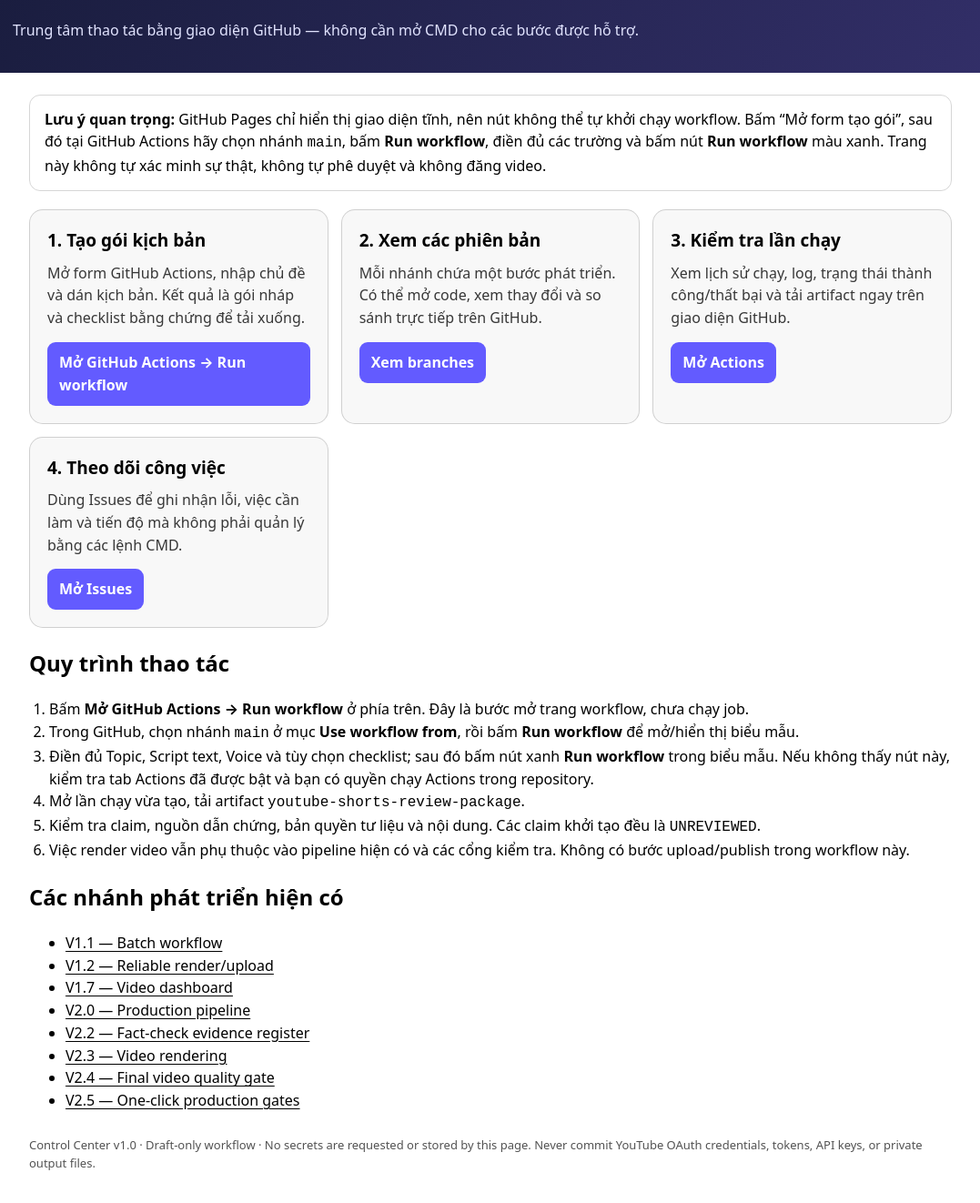
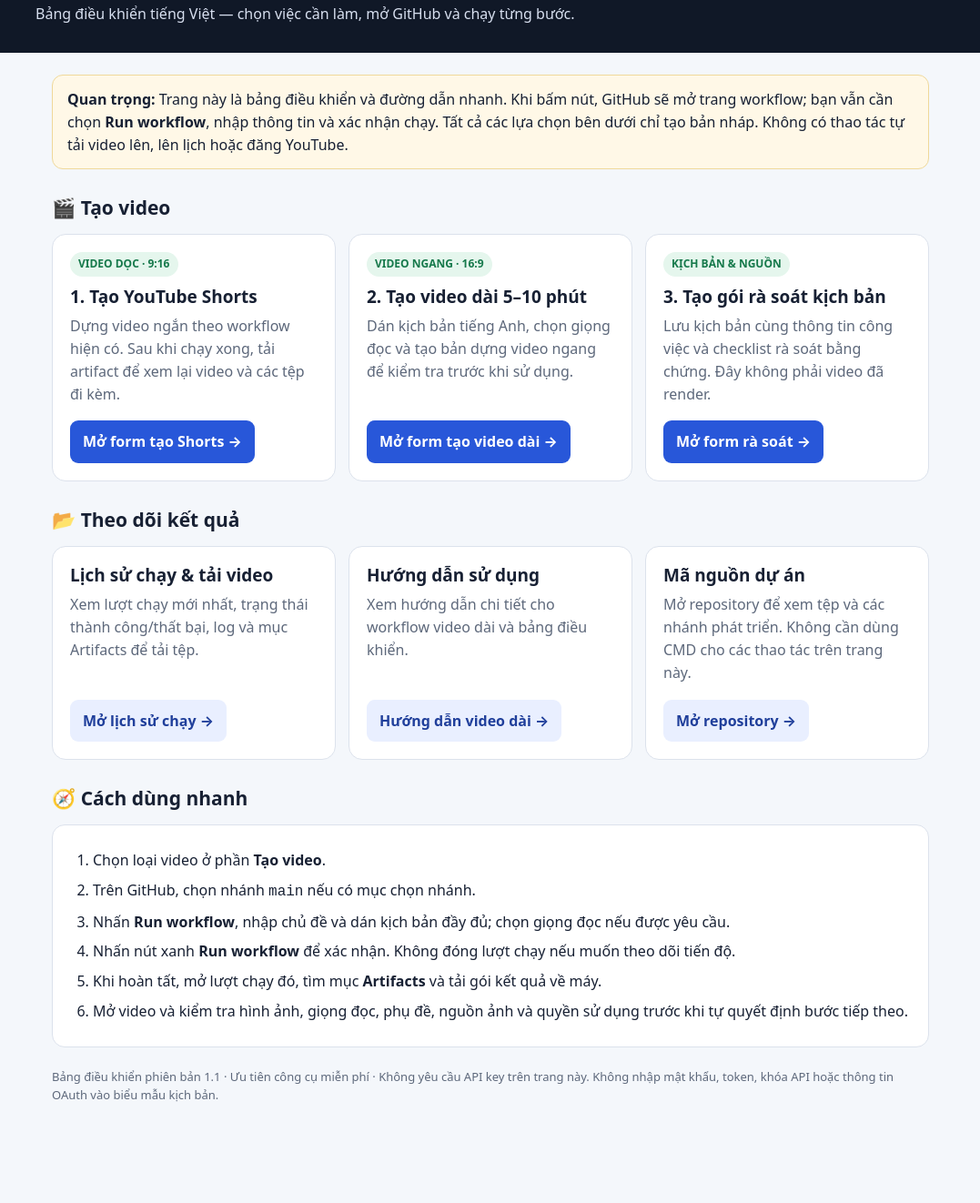
Before and after one commit to hn07/AI-YouTube-Automation, a plain HTML site: page docs/index.html in a window 1280 px wide. Shown: the part 80-1402 px from the top of the page at 91% size, without its empty margins (101-1178 px from the left). After the commit the page ends 1373 px from the top, so only its background shows below. Drawn offline with Linux system fonts and the light colour scheme.

Commit message:
Improve Vietnamese GitHub Pages control center

```diff
--- a/docs/index.html
+++ b/docs/index.html
@@ -3,49 +3,95 @@
 <head>
 <meta charset="utf-8">
 <meta name="viewport" content="width=device-width, initial-scale=1">
-<title>AI YouTube Automation — Control Center</title>
+<meta name="theme-color" content="#101827">
+<title>AI YouTube Automation — Bảng điều khiển</title>
 <style>
-:root{color-scheme:light dark;--accent:#635bff;--panel:color-mix(in srgb,Canvas 94%,#888 6%);--line:color-mix(in srgb,CanvasText 16%,transparent)}
-*{box-sizing:border-box}body{margin:0;font:16px/1.55 system-ui,-apple-system,Segoe UI,sans-serif;background:Canvas;color:CanvasText}
-header{padding:34px max(22px,calc((100% - 1050px)/2));background:linear-gradient(120deg,#171b3a,#34306b);color:white}
-header h1{margin:0 0 8px;font-size:clamp(25px,4vw,38px)}header p{margin:0;color:#e2e4ff}
-main{max-width:1050px;margin:24px auto;padding:0 18px 50px}.notice{border:1px solid var(--line);padding:14px 16px;border-radius:12px;margin-bottom:20px}
-.grid{display:grid;grid-template-columns:repeat(auto-fit,minmax(245px,1fr));gap:14px}.card{border:1px solid var(--line);background:var(--panel);border-radius:15px;padding:19px}.card h2{font-size:19px;margin:0 0 8px}.card p{margin:0 0 14px;color:color-mix(in srgb,CanvasText 78%,transparent)}
-a.btn{display:inline-block;text-decoration:none;background:var(--accent);color:white;padding:10px 13px;border-radius:9px;font-weight:650}a.link{color:inherit;text-decoration:underline;text-underline-offset:3px}
-ol{padding-left:22px}.tag{display:inline-block;border:1px solid var(--line);border-radius:99px;padding:3px 9px;font-size:12px}
-footer{margin-top:26px;color:color-mix(in srgb,CanvasText 68%,transparent);font-size:13px}
+:root{color-scheme:light;--ink:#172033;--muted:#5d687b;--line:#dce2ec;--bg:#f4f7fb;--card:#fff;--blue:#2857d9;--blue-dark:#1e43ac;--green:#16794b}
+*{box-sizing:border-box}
+body{margin:0;background:var(--bg);color:var(--ink);font:16px/1.55 system-ui,-apple-system,"Segoe UI",sans-serif}
+header{background:#101827;color:#fff;padding:30px 20px}
+.wrap{max-width:1000px;margin:0 auto}
+header h1{font-size:clamp(26px,4vw,36px);line-height:1.2;margin:0 0 10px}
+header p{margin:0;color:#d7dfef}
+main{max-width:1000px;margin:24px auto;padding:0 18px 44px}
+.notice{background:#fff8e7;border:1px solid #efd89a;border-radius:12px;padding:14px 16px;margin-bottom:22px}
+h2{font-size:21px;margin:26px 0 12px}
+.grid{display:grid;grid-template-columns:repeat(auto-fit,minmax(240px,1fr));gap:14px}
+.card{background:var(--card);border:1px solid var(--line);border-radius:15px;padding:19px;display:flex;flex-direction:column;align-items:flex-start;min-height:215px}
+.card h3{font-size:19px;line-height:1.3;margin:0 0 8px}
+.card p{color:var(--muted);margin:0 0 17px;flex:1}
+.btn{display:inline-block;background:var(--blue);color:#fff;text-decoration:none;font-weight:700;border-radius:9px;padding:11px 14px}
+.btn:hover{background:var(--blue-dark)}
+.btn.secondary{background:#e9efff;color:#203f9b}
+.btn.secondary:hover{background:#dce6ff}
+.tag{display:inline-block;font-size:12px;font-weight:700;color:var(--green);background:#e5f6ed;border-radius:99px;padding:4px 9px;margin-bottom:10px}
+.steps{background:#fff;border:1px solid var(--line);border-radius:14px;padding:18px 22px}
+ol{padding-left:22px;margin:8px 0}li{margin:8px 0}
+a.textlink{color:#244fc4;text-underline-offset:3px}
+footer{color:var(--muted);font-size:13px;margin-top:22px;padding-bottom:12px}
+@media(max-width:560px){header{padding:25px 18px}.card{min-height:0}.btn{width:100%;text-align:center}}
 </style>
 </head>
 <body>
-<header><h1>AI YouTube Automation</h1><p>Trung tâm thao tác bằng giao diện GitHub — không cần mở CMD cho các bước được hỗ trợ.</p></header>
+<header><div class="wrap"><h1>AI YouTube Automation</h1><p>Bảng điều khiển tiếng Việt — chọn việc cần làm, mở GitHub và chạy từng bước.</p></div></header>
 <main>
-<div class="notice"><strong>Lưu ý quan trọng:</strong> GitHub Pages chỉ hiển thị giao diện tĩnh, nên nút không thể tự khởi chạy workflow. Bấm “Mở form tạo gói”, sau đó tại GitHub Actions hãy chọn nhánh <code>main</code>, bấm <strong>Run workflow</strong>, điền đủ các trường và bấm nút <strong>Run workflow</strong> màu xanh. Trang này không tự xác minh sự thật, không tự phê duyệt và không đăng video.</div>
+<div class="notice"><strong>Quan trọng:</strong> Trang này là bảng điều khiển và đường dẫn nhanh. Khi bấm nút, GitHub sẽ mở trang workflow; bạn vẫn cần chọn <strong>Run workflow</strong>, nhập thông tin và xác nhận chạy. Tất cả các lựa chọn bên dưới chỉ tạo bản nháp. Không có thao tác tự tải video lên, lên lịch hoặc đăng YouTube.</div>
+
+<h2>🎬 Tạo video</h2>
 <div class="grid">
-<section class="card"><h2>1. Tạo gói kịch bản</h2><p>Mở form GitHub Actions, nhập chủ đề và dán kịch bản. Kết quả là gói nháp và checklist bằng chứng để tải xuống.</p><a class="btn" href="https://github.com/hn07/AI-YouTube-Automation/actions/workflows/web-control-center.yml">Mở GitHub Actions → Run workflow</a></section>
-<section class="card"><h2>2. Xem các phiên bản</h2><p>Mỗi nhánh chứa một bước phát triển. Có thể mở code, xem thay đổi và so sánh trực tiếp trên GitHub.</p><a class="btn" href="https://github.com/hn07/AI-YouTube-Automation/branches/all">Xem branches</a></section>
-<section class="card"><h2>3. Kiểm tra lần chạy</h2><p>Xem lịch sử chạy, log, trạng thái thành công/thất bại và tải artifact ngay trên giao diện GitHub.</p><a class="btn" href="https://github.com/hn07/AI-YouTube-Automation/actions">Mở Actions</a></section>
-<section class="card"><h2>4. Theo dõi công việc</h2><p>Dùng Issues để ghi nhận lỗi, việc cần làm và tiến độ mà không phải quản lý bằng các lệnh CMD.</p><a class="btn" href="https://github.com/hn07/AI-YouTube-Automation/issues">Mở Issues</a></section>
+<section class="card">
+<span class="tag">VIDEO DỌC · 9:16</span>
+<h3>1. Tạo YouTube Shorts</h3>
+<p>Dựng video ngắn theo workflow hiện có. Sau khi chạy xong, tải artifact để xem lại video và các tệp đi kèm.</p>
+<a class="btn" href="https://github.com/hn07/AI-YouTube-Automation/actions/workflows/render-short-draft.yml">Mở form tạo Shorts →</a>
+</section>
+<section class="card">
+<span class="tag">VIDEO NGANG · 16:9</span>
+<h3>2. Tạo video dài 5–10 phút</h3>
+<p>Dán kịch bản tiếng Anh, chọn giọng đọc và tạo bản dựng video ngang để kiểm tra trước khi sử dụng.</p>
+<a class="btn" href="https://github.com/hn07/AI-YouTube-Automation/actions/workflows/render-long-draft.yml">Mở form tạo video dài →</a>
+</section>
+<section class="card">
+<span class="tag">KỊCH BẢN & NGUỒN</span>
+<h3>3. Tạo gói rà soát kịch bản</h3>
+<p>Lưu kịch bản cùng thông tin công việc và checklist rà soát bằng chứng. Đây không phải video đã render.</p>
+<a class="btn" href="https://github.com/hn07/AI-YouTube-Automation/actions/workflows/web-control-center.yml">Mở form rà soát →</a>
+</section>
 </div>
-<h2>Quy trình thao tác</h2>
+
+<h2>📂 Theo dõi kết quả</h2>
+<div class="grid">
+<section class="card">
+<h3>Lịch sử chạy & tải video</h3>
+<p>Xem lượt chạy mới nhất, trạng thái thành công/thất bại, log và mục Artifacts để tải tệp.</p>
+<a class="btn secondary" href="https://github.com/hn07/AI-YouTube-Automation/actions">Mở lịch sử chạy →</a>
+</section>
+<section class="card">
+<h3>Hướng dẫn sử dụng</h3>
+<p>Xem hướng dẫn chi tiết cho workflow video dài và bảng điều khiển.</p>
+<a class="btn secondary" href="https://github.com/hn07/AI-YouTube-Automation/blob/main/LONG_FORM_RENDERER_GUIDE.md">Hướng dẫn video dài →</a>
+</section>
+<section class="card">
+<h3>Mã nguồn dự án</h3>
+<p>Mở repository để xem tệp và các nhánh phát triển. Không cần dùng CMD cho các thao tác trên trang này.</p>
+<a class="btn secondary" href="https://github.com/hn07/AI-YouTube-Automation">Mở repository →</a>
+</section>
+</div>
+
+<h2>🧭 Cách dùng nhanh</h2>
+<div class="steps">
 <ol>
-<li>Bấm <strong>Mở GitHub Actions → Run workflow</strong> ở phía trên. Đây là bước mở trang workflow, chưa chạy job.</li>
-<li>Trong GitHub, chọn nhánh <code>main</code> ở mục <strong>Use workflow from</strong>, rồi bấm <strong>Run workflow</strong> để mở/hiển thị biểu mẫu.</li>
-<li>Điền đủ Topic, Script text, Voice và tùy chọn checklist; sau đó bấm nút xanh <strong>Run workflow</strong> trong biểu mẫu. Nếu không thấy nút này, kiểm tra tab Actions đã được bật và bạn có quyền chạy Actions trong repository.</li>
-<li>Mở lần chạy vừa tạo, tải artifact <code>youtube-shorts-review-package</code>.</li>
-<li>Kiểm tra claim, nguồn dẫn chứng, bản quyền tư liệu và nội dung. Các claim khởi tạo đều là <code>UNREVIEWED</code>.</li>
-<li>Việc render video vẫn phụ thuộc vào pipeline hiện có và các cổng kiểm tra. Không có bước upload/publish trong workflow này.</li>
+<li>Chọn loại video ở phần <strong>Tạo video</strong>.</li>
+<li>Trên GitHub, chọn nhánh <code>main</code> nếu có mục chọn nhánh.</li>
+<li>Nhấn <strong>Run workflow</strong>, nhập chủ đề và dán kịch bản đầy đủ; chọn giọng đọc nếu được yêu cầu.</li>
+<li>Nhấn nút xanh <strong>Run workflow</strong> để xác nhận. Không đóng lượt chạy nếu muốn theo dõi tiến độ.</li>
+<li>Khi hoàn tất, mở lượt chạy đó, tìm mục <strong>Artifacts</strong> và tải gói kết quả về máy.</li>
+<li>Mở video và kiểm tra hình ảnh, giọng đọc, phụ đề, nguồn ảnh và quyền sử dụng trước khi tự quyết định bước tiếp theo.</li>
 </ol>
-<h2>Các nhánh phát triển hiện có</h2>
-<ul>
-<li><a class="link" href="https://github.com/hn07/AI-YouTube-Automation/tree/feature/v1.1-batch-workflow">V1.1 — Batch workflow</a></li>
-<li><a class="link" href="https://github.com/hn07/AI-YouTube-Automation/tree/feature/v1.2-reliable-render-upload">V1.2 — Reliable render/upload</a></li>
-<li><a class="link" href="https://github.com/hn07/AI-YouTube-Automation/tree/feature/v1.7-video-dashboard">V1.7 — Video dashboard</a></li>
-<li><a class="link" href="https://github.com/hn07/AI-YouTube-Automation/tree/feature/v2.0-production-pipeline">V2.0 — Production pipeline</a></li>
-<li><a class="link" href="https://github.com/hn07/AI-YouTube-Automation/tree/feature/v2.2-fact-check-sources">V2.2 — Fact-check evidence register</a></li>
-<li><a class="link" href="https://github.com/hn07/AI-YouTube-Automation/tree/feature/v2.3-video-rendering-integration">V2.3 — Video rendering</a></li>
-<li><a class="link" href="https://github.com/hn07/AI-YouTube-Automation/tree/feature/v2.4-final-video-quality-gate">V2.4 — Final video quality gate</a></li>
-<li><a class="link" href="https://github.com/hn07/AI-YouTube-Automation/tree/feature/v2.5-one-click-auto-production">V2.5 — One-click production gates</a></li>
-</ul>
-<footer>Control Center v1.0 · Draft-only workflow · No secrets are requested or stored by this page. Never commit YouTube OAuth credentials, tokens, API keys, or private output files.</footer>
+</div>
+<footer>
+Bảng điều khiển phiên bản 1.1 · Ưu tiên công cụ miễn phí · Không yêu cầu API key trên trang này. Không nhập mật khẩu, token, khóa API hoặc thông tin OAuth vào biểu mẫu kịch bản.
+</footer>
 </main>
-</body></html>
+</body>
+</html>
```
